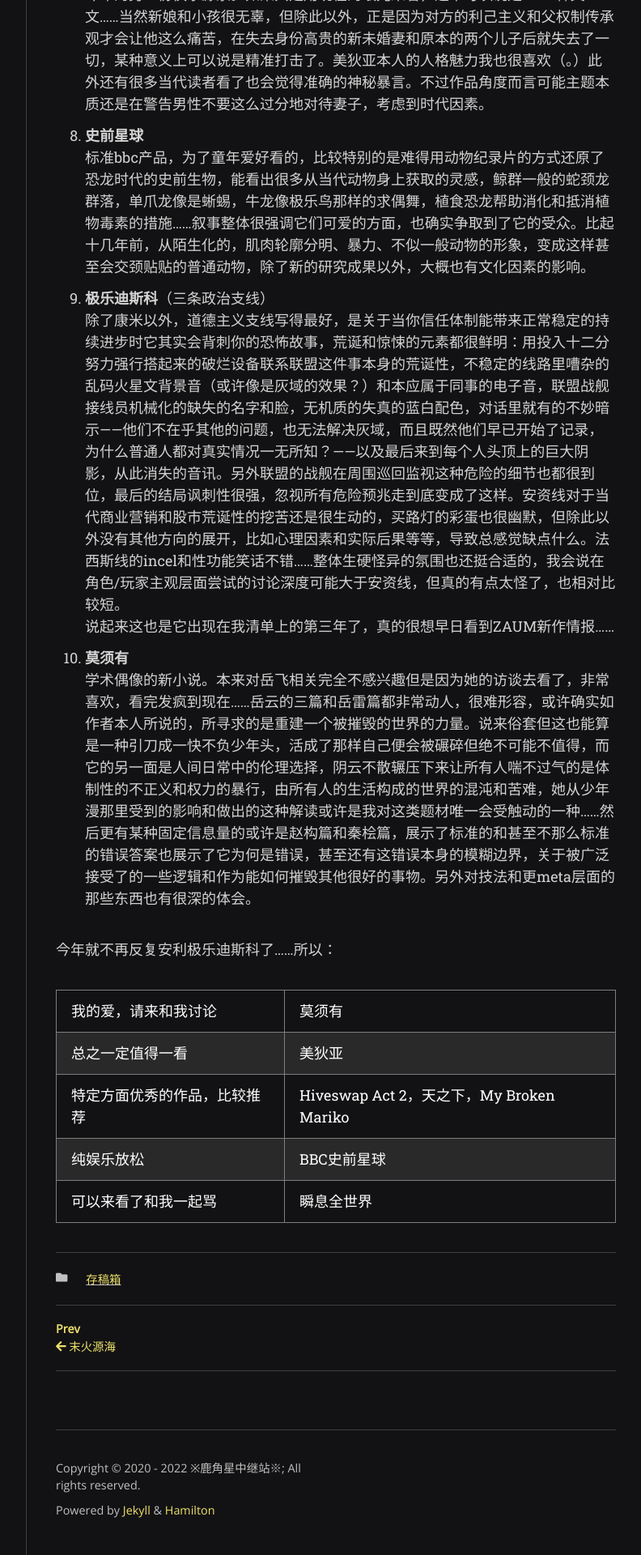
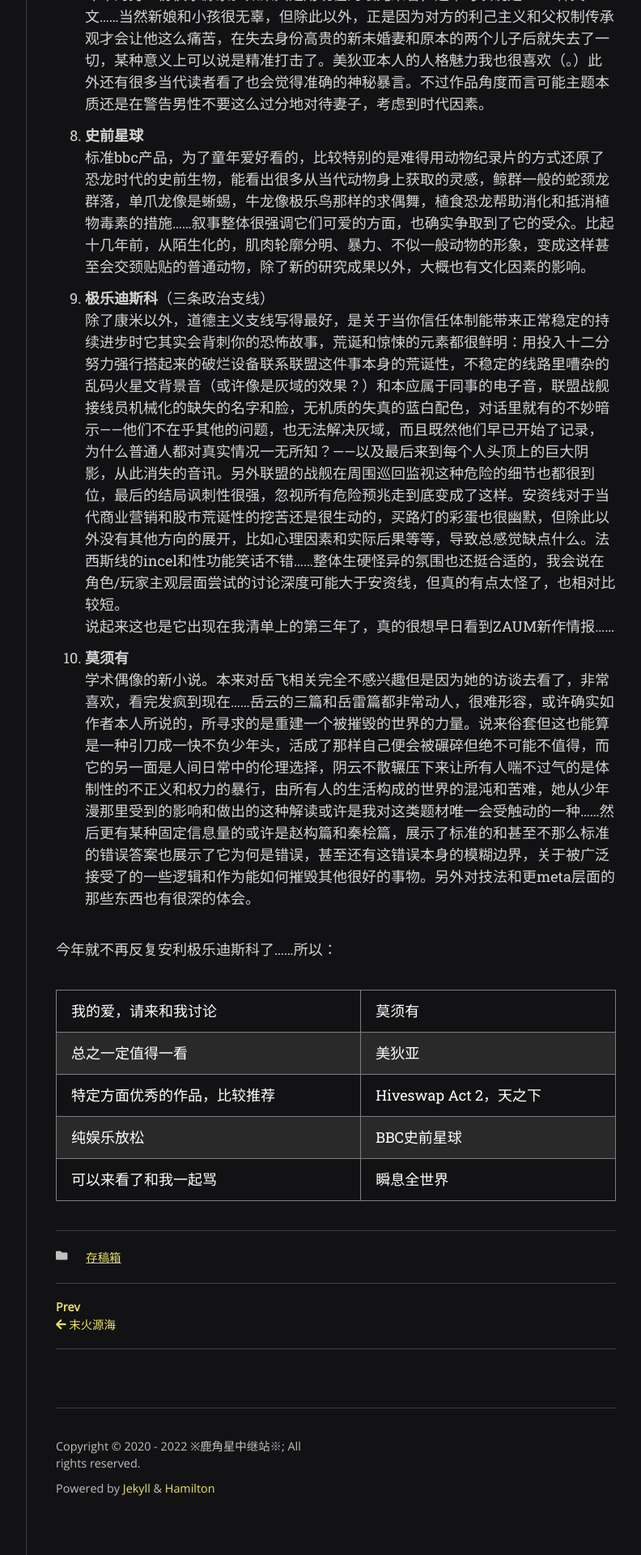
Before and after one commit to scatterdclouds/scatterdclouds.github.io, a Jekyll site: the page built from _posts/2022-06-23-testfile.md, in a window 1280 px wide. Shown: the part 1606-3526 px from the top of the page at 81% size, without its empty margins (357-1149 px from the left). Built offline with Jekyll 4.4.1, drawn with Linux system fonts in a browser that asks for light colours; nearby versions of some CDN libraries; some web fonts are replaced; comment, search, counter and statistics services are not loaded.

Commit message:
Update 2022-06-23-testfile.md

```diff
--- a/_posts/2022-06-23-testfile.md
+++ b/_posts/2022-06-23-testfile.md
@@ -34,6 +34,6 @@ comments: true
 
 | 我的爱，请来和我讨论           | 莫须有                                   |
 | 总之一定值得一看               | 美狄亚                                   |
-| 特定方面优秀的作品，比较推荐    | Hiveswap Act 2，天之下，My Broken Mariko |
+| 特定方面优秀的作品，比较推荐    | Hiveswap Act 2，天之下                   |
 | 纯娱乐放松                    | BBC史前星球                              |
 | 可以来看了和我一起骂           | 瞬息全世界                               |
```
